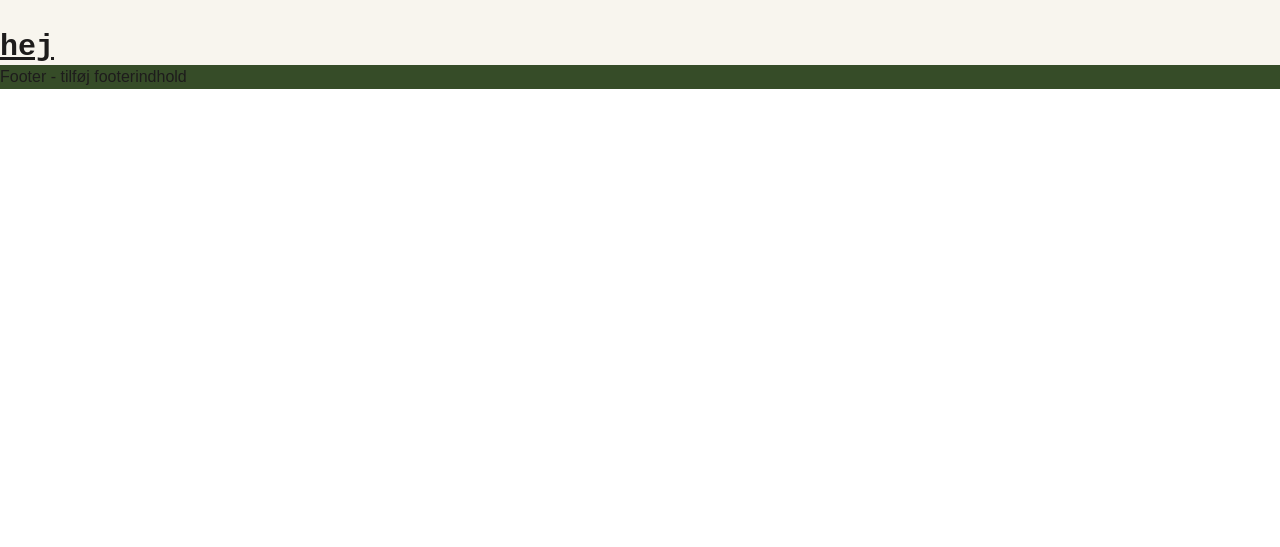
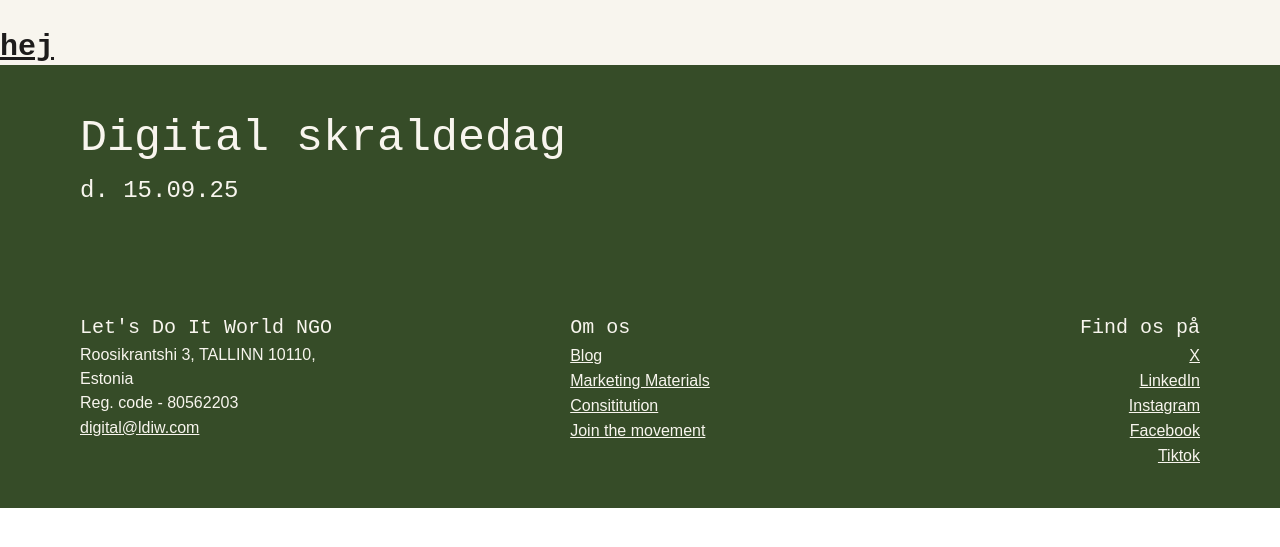
Before and after one commit to TheaEkstroem/digital_skraldedag, an Astro site: page / in a window 1280 px wide. Shown: the part 105-652 px from the top of the page. Built offline with nearby package versions, Linux system fonts and the light colour scheme; Astro itself is replaced by a stand-in of ours.

Commit message:
footer done

```diff
--- a/src/components/Footer.astro
+++ b/src/components/Footer.astro
@@ -1,5 +1,59 @@
 ---
 ---
-<div>
-<p>Footer - tilføj footerindhold</p>
+<div class="py-10">
+<div class="pb-20 px-20">
+    <h3>
+        Digital skraldedag
+    </h3>
+    <h4>
+        d. 15.09.25
+    </h4>
 </div>
+<br>
+    <div class="grid grid-cols-3 gap-4">
+        <div class="col-span-1 justify-self-start px-20">
+            <h5>
+                Let's Do It World NGO
+            </h5>
+            <p>Roosikrantshi 3, TALLINN 10110, Estonia <br>Reg. code - 80562203</p>
+            <a href="mailto:digital@ldiw.com">digital@ldiw.com</a>
+        </div>
+        <div class="col-span-1 justify-self-center">
+            <h5>
+                Om os
+            </h5>
+            <a href="#">Blog</a> <br>
+            <a href="#">Marketing Materials</a> <br>
+            <a href="#">Consititution</a> <br>
+            <a href="#">Join the movement</a> <br>
+        </div>
+        <div class="col-span-1 justify-self-end px-20 text-right">
+            <h5>
+                Find os på
+            </h5>
+            <a href="#">X</a> <br>
+            <a href="#">LinkedIn</a> <br>
+            <a href="#">Instagram</a> <br>
+            <a href="#">Facebook</a> <br>
+            <a href="#">Tiktok</a> <br>
+        </div>
+    </div>
+</div>
+
+<style>
+    h3{
+        color: #f8f5ee;;
+    }
+    h4{
+        color: #f8f5ee;;
+    }
+    h5{
+        color: #f8f5ee;;
+    }
+    p{
+        color: #f8f5ee;;
+    }
+    a{
+        color: #f8f5ee;;
+    }
+</style>
```
